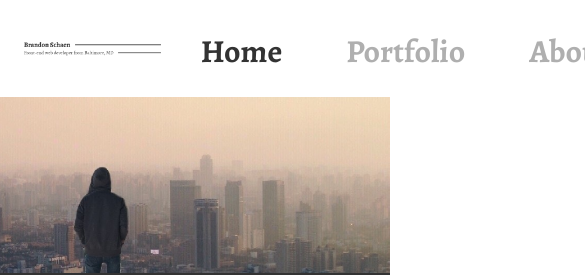
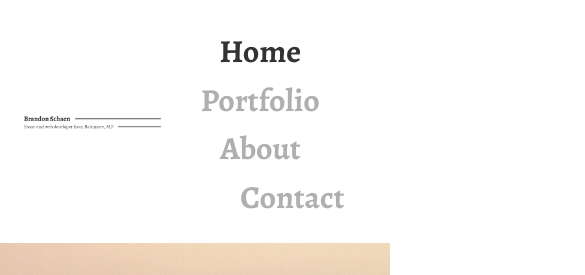
Before and after one commit to SonniSonni/Brandon-Portfolio, a React (Create React App) app in the folder client/: page / in a window 390 px wide. Shown: the top 275 px of the page, 585 px wide, since content can reach past the window. Built offline with nearby package versions, Linux system fonts and the light colour scheme.

Commit message:
Set App max-width and wrap for nav. Created new media query

```diff
--- a/client/src/App.css
+++ b/client/src/App.css
@@ -3,3 +3,7 @@
 *{
   font-family: 'Alegreya', serif;
 }
+
+.App{
+  max-width: 100vw;
+}
--- a/client/src/Components/Header/Header.css
+++ b/client/src/Components/Header/Header.css
@@ -9,9 +9,14 @@
   width:40%;
 }
 
+.nav{
+  max-width:100%;
+}
+
 .nav-list{
   list-style: none;
   display: flex;
+  flex-wrap: wrap;
 }
 
 .nav-link{
@@ -28,3 +33,7 @@
 .active{
   color:#333333;
 }
+
+@media only screen and( max-width: 1048px ) {
+
+}
```
